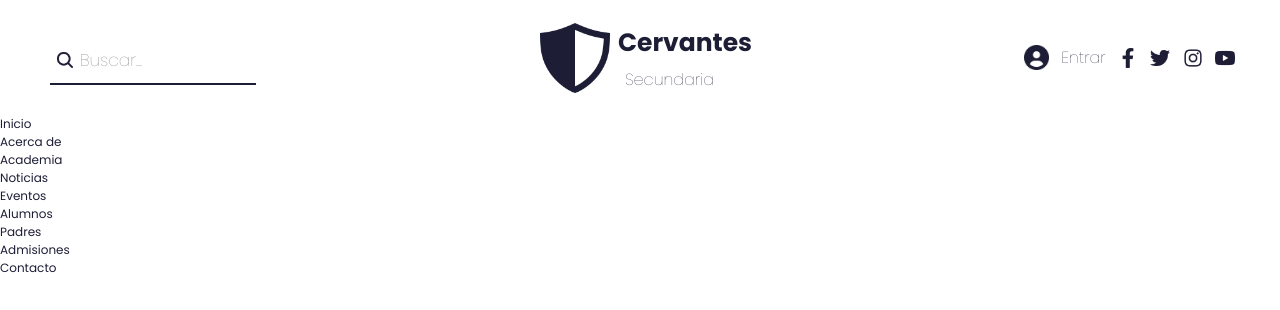
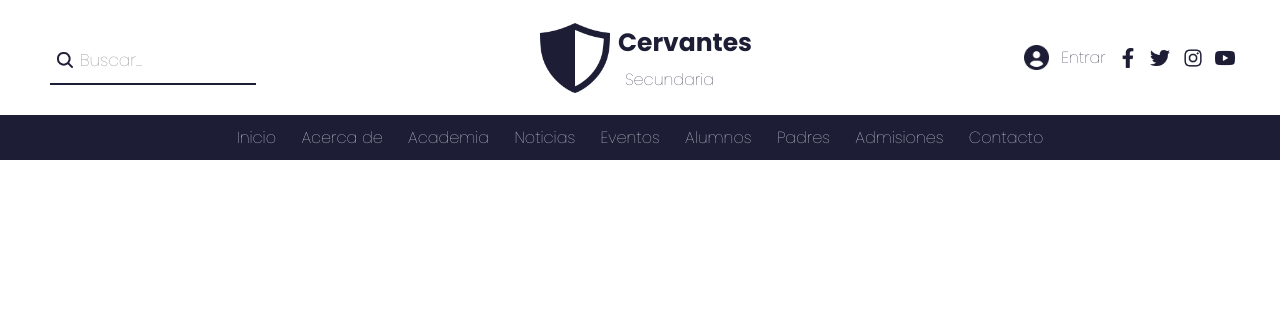
Before and after one commit to viljem/estiloDecimo, a plain HTML site: page index.html in a window 1280 px wide. Drawn offline with Linux system fonts and the light colour scheme.

Commit message:
se termino el diseño del menu

```diff
--- a/index.html
+++ b/index.html
@@ -31,7 +31,7 @@
                 <a href="" class="icono iconos-youtube"></a>
             </article>
         </section>
-        <nav>
+        <nav class="encabezado-nav">
             <ul>
                 <li>Inicio</li>
                 <li>Acerca de</li>
--- a/miEstilo.css
+++ b/miEstilo.css
@@ -141,3 +141,34 @@
 .encabezado .encabezado-iconos .iconos-youtube{
     background-image: url("./img/youtube.png");
 }
+
+header .encabezado-nav{
+    display: flex;
+    justify-content: center;
+    width: 100%;
+    height: 45px;
+    background-color: #1d1d36;
+}
+
+header .encabezado-nav ul{
+    width: 65%;
+    display: flex;
+    justify-content: space-around;
+    align-items: center;
+}
+
+header .encabezado-nav ul li{
+    list-style: none;
+    text-decoration: none;
+    font-weight: lighter;
+    font-size: 16px;
+    color: aliceblue;
+    cursor: pointer;
+}
+
+header .encabezado-nav ul li:hover{
+    color: #a4a3e7;
+    transition: all;
+    transition-timing-function: ease;
+    transition-duration: 0.5s;
+}
```
